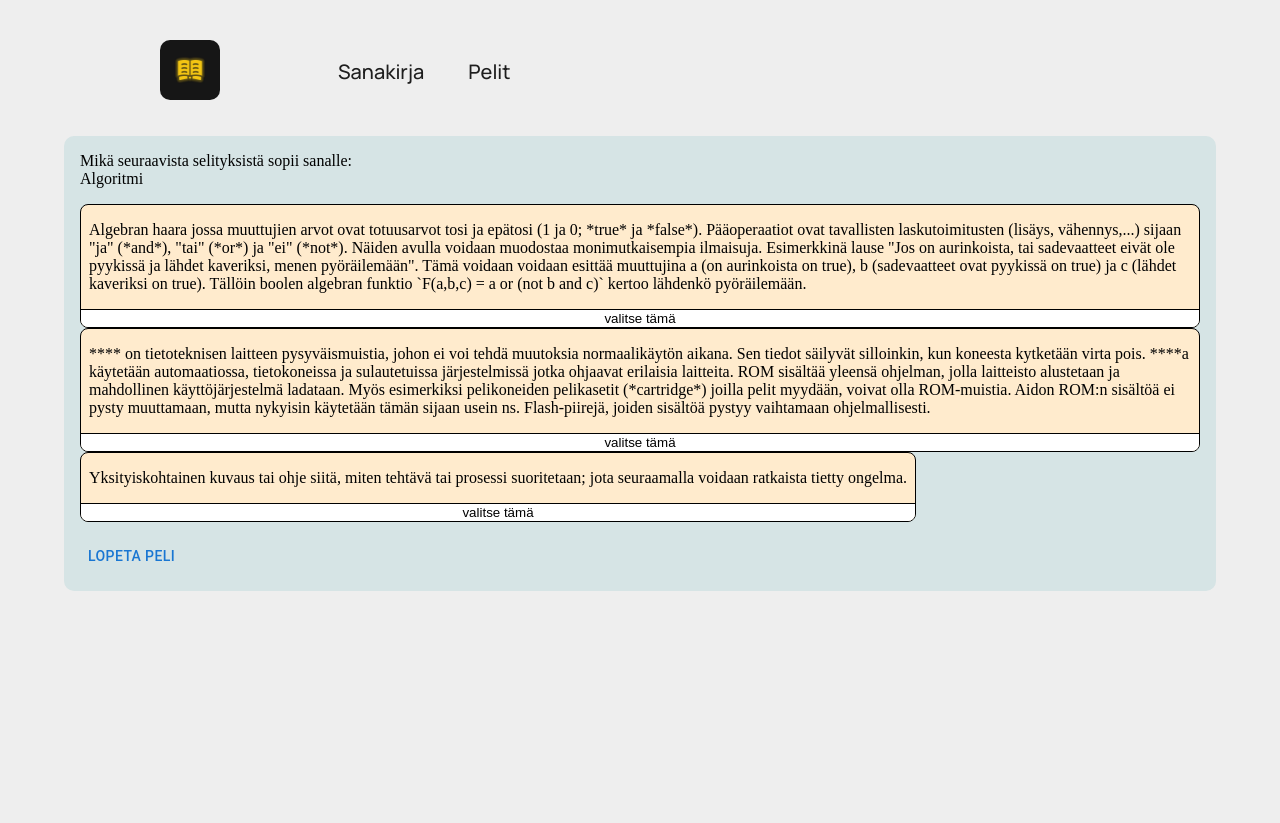
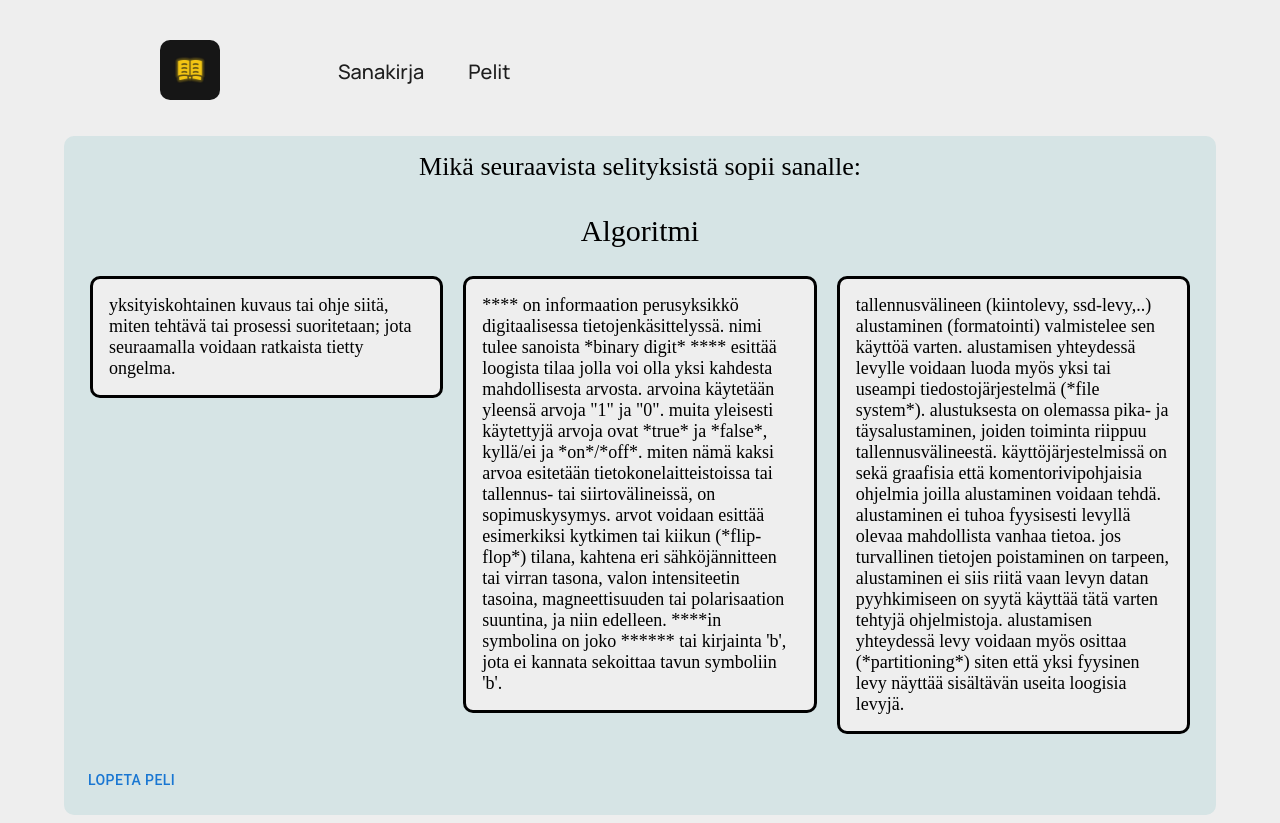
Before and after one commit to StefanYlimaki/TVT-Sanasto, a React (Create React App) app: page /games/match_word_and_definition in a window 1280 px wide. Both pictures are taken after a click on the button "ALOITA PELI". Before the commit the page ends 800 px from the top, so only its background shows below. Built offline with nearby package versions, Linux system fonts and the light colour scheme.

Commit message:
Continued to develop the game, bug fixes, and enhanced gameplay. styled also

```diff
--- a/src/containers/games/matchWordAndDefinition/MatchWordAndDefinition.jsx
+++ b/src/containers/games/matchWordAndDefinition/MatchWordAndDefinition.jsx
@@ -9,28 +9,104 @@ import { Button } from "@mui/material";
 
 const MatchWordAndDefinition = () => {
   const [gameRunning, setGameRunning] = useState(false);
+  const [scoreBoardVisible, setScoreBoardVisible] = useState(false);
   const [error, setError] = useState(null);
   const [words, setWords] = useState(comp_basic);
   const [randomWord, setRandomWord] = useState(null);
   const [definitions, setDefinitions] = useState([]);
+  const [usedIndexes, setUsedIndexes] = useState([]);
+  const [points, setPoints] = useState(0)
 
-  const definitionsToUse = []
+  const definitionsToUse = [];
 
   const options = [
     { value: comp_basic, label: "Tietotekniikan Perustermistöä" },
     { value: networks_basic, label: "Internet ja Tietoverkot" },
   ];
 
+  const getRandomWord = () => {
+    let index = Math.floor(Math.random() * words.length);
+    for (let i = 0; usedIndexes.includes(index); i++) {
+      index = Math.floor(Math.random() * words.length);
+    }
+    setUsedIndexes(usedIndexes.push(index));
+    return words[index];
+  };
+
   const getRandomDefinition = () => {
-    const word = words[Math.floor(Math.random() * words.length)];
-    const FilteredDefinition = word.definition.replaceAll(word.finnish, "****").replaceAll(word.english, "****")
-    return FilteredDefinition;
+    const word = getRandomWord();
+    let wordsToFilterEnglish = word.english.toLowerCase().split(/[- ,]+/);
+    let wordsToFilterFinnish = word.finnish.toLowerCase().split(/[- ,]+/);
+    const wordsToFilter = wordsToFilterFinnish.concat(wordsToFilterEnglish);
+    let filteredDefinition = word.definition.toLowerCase();
+    wordsToFilter.forEach(
+      (w) => (filteredDefinition = filteredDefinition.replaceAll(w, "****"))
+    );
+    return filteredDefinition;
+  };
+
+  const handleClickOnDefinition = (definition) => {
+    const answer = definition;
+
+    let wordsToFilterEnglish = randomWord.english.toLowerCase().split(/[- ,]+/);
+    let wordsToFilterFinnish = randomWord.finnish.toLowerCase().split(/[- ,]+/);
+    const wordsToFilter = wordsToFilterFinnish.concat(wordsToFilterEnglish);
+    let filteredDefinition = randomWord.definition.toLowerCase();
+    wordsToFilter.forEach(
+      (w) => (filteredDefinition = filteredDefinition.replaceAll(w, "****"))
+    );
+
+    if (answer === filteredDefinition) {
+      nextRound();
+    } else {
+      endOfGame();
+    }
+  };
+
+  const endOfGame = () => {
+    setGameRunning(false);
+    setWords(null);
+    setScoreBoardVisible(true)
+  };
+
+  const nextRound = () => {
+    setPoints(points + 1)
+    let index = Math.floor(Math.random() * words.length)
+    usedIndexes.push(index)
+    const wordThatIsRandom = words[index];
+    setRandomWord(wordThatIsRandom);
+    definitionsToUse.push(getRandomDefinition());
+    definitionsToUse.push(getRandomDefinition());
+
+    let wordsToFilterEnglish = wordThatIsRandom.english
+      .toLowerCase()
+      .split(/[- ,]+/);
+    let wordsToFilterFinnish = wordThatIsRandom.finnish
+      .toLowerCase()
+      .split(/[- ,]+/);
+    const wordsToFilter = wordsToFilterFinnish.concat(wordsToFilterEnglish);
+    let filteredDefinition = wordThatIsRandom.definition.toLowerCase();
+    wordsToFilter.forEach(
+      (w) => (filteredDefinition = filteredDefinition.replaceAll(w, "****"))
+    );
+    definitionsToUse.push(filteredDefinition);
+    definitionsToUse.sort((a, b) => 0.5 - Math.random());
+    setDefinitions(shuffleArray(definitionsToUse));
+    setUsedIndexes([]);
+  };
+
+  const shuffleArray = (array) => {
+    for (let i = array.length - 1; i > 0; i--) {
+      const j = Math.floor(Math.random() * (i + 1));
+      [array[i], array[j]] = [array[j], array[i]];
+    }
+    return array;
   };
 
   return (
     <div className="game">
       {error !== null ? <div className="game__error">{error}</div> : <></>}
-      {!gameRunning ? (
+      {!gameRunning && !scoreBoardVisible ? (
         <div className="game__settings">
           <Select
             placeholder="Valitse kategoria jonka sanoja haluat harjoitella"
@@ -45,14 +121,37 @@ const MatchWordAndDefinition = () => {
                   setError(null);
                 }, 3000);
               } else {
+                setPoints(0)
                 setError(null);
                 setGameRunning(true);
-                const wordThatIsRandom = (words[Math.floor(Math.random() * words.length)]);
-                setRandomWord(wordThatIsRandom)
-                definitionsToUse.push(getRandomDefinition())
-                definitionsToUse.push(getRandomDefinition())
-                definitionsToUse.push(wordThatIsRandom.definition.replaceAll(wordThatIsRandom.finnish, "****").replaceAll(wordThatIsRandom.english, "****"))
-                setDefinitions(definitionsToUse)
+                const wordThatIsRandom =
+                  words[Math.floor(Math.random() * words.length)];
+                setRandomWord(wordThatIsRandom);
+                definitionsToUse.push(getRandomDefinition());
+                definitionsToUse.push(getRandomDefinition());
+
+                let wordsToFilterEnglish = wordThatIsRandom.english
+                  .toLowerCase()
+                  .split(/[- ,]+/);
+                let wordsToFilterFinnish = wordThatIsRandom.finnish
+                  .toLowerCase()
+                  .split(/[- ,]+/);
+                const wordsToFilter =
+                  wordsToFilterFinnish.concat(wordsToFilterEnglish);
+                let filteredDefinition =
+                  wordThatIsRandom.definition.toLowerCase();
+                wordsToFilter.forEach(
+                  (w) =>
+                    (filteredDefinition = filteredDefinition.replaceAll(
+                      w,
+                      "****"
+                    ))
+                );
+
+                definitionsToUse.push(filteredDefinition);
+                definitionsToUse.sort((a, b) => 0.5 - Math.random());
+                setDefinitions(shuffleArray(definitionsToUse));
+                setUsedIndexes([]);
               }
             }}
           >
@@ -60,31 +159,37 @@ const MatchWordAndDefinition = () => {
           </Button>
         </div>
       ) : (
-        <div className="game__gameplay">
+        <div>
+          {!scoreBoardVisible
+          ? (<><div className="game__gameplay">
           <div className="game__gameplay-advice">
-            Mikä seuraavista selityksistä sopii sanalle:
+            <div className="game__gameplay-advice_text">
+              Mikä seuraavista selityksistä sopii sanalle:
+            </div>
             {randomWord !== null ? (
-              <div>{randomWord.finnish} </div>
+              <div className="game__gameplay-advice_word">
+                {randomWord.finnish}{" "}
+              </div>
             ) : (
               <></>
             )}
           </div>
           <div className="game__gameplay-options">
-            {definitions !== null
-            ?
-              <div>
-                {definitions.map(d =>
+            {definitions !== null ? (
+              <div className="game__gameplay-options_single">
+                {definitions.map((d) => (
                   <div
                     key={d}
-                    className="game__gameplay-options_single"
+                    className="game__gameplay-options_single-option"
+                    onClick={() => handleClickOnDefinition(d)}
                   >
-                    <div><p>{d}</p><button>valitse tämä</button></div>
-
+                    <p>{d}</p>
                   </div>
-                )}
+                ))}
               </div>
-            : <></>
-            }
+            ) : (
+              <></>
+            )}
           </div>
           <Button
             onClick={() => {
@@ -94,6 +199,13 @@ const MatchWordAndDefinition = () => {
           >
             Lopeta peli
           </Button>
+        </div></>)
+          : (<div>
+              <p>scoreboard</p>
+              <p>Sait {points} pistettä</p>
+              <button onClick={() => setScoreBoardVisible(false)}>sulje scoreboard</button>
+            </div>)
+          }
         </div>
       )}
     </div>
--- a/src/containers/games/matchWordAndDefinition/matchWordAndDefinition.css
+++ b/src/containers/games/matchWordAndDefinition/matchWordAndDefinition.css
@@ -4,20 +4,69 @@
     font-size: 20px;
 }
 
+.game__gameplay {
+    display: flex;
+    flex-direction: column;
+    align-items: flex-start
+}
+
+.game__gameplay-advice {
+    display: flex;
+    color: var(--color-text);
+    justify-content: flex-start;
+    justify-content: space-between;
+    width: 100%;
+    flex-direction: column;
+}
+
+.game__gameplay-advice_text {
+    font-size: 26px;
+    display: flex;
+    justify-content: center;
+}
+
+.game__gameplay-advice_word {
+    display: flex;
+    justify-content: center;
+    font-size: 30px;
+    padding-top: 2rem;
+
+}
+
 .game__gameplay-options {
     display: flex;
-    justify-content: space-between;
-    align-self: space-between;
     flex-direction: row;
-    padding: 1rem 0rem;
 }
 
 .game__gameplay-options_single {
     display: flex;
     flex-direction: row;
+    justify-content: space-between;
 }
 
+.game__gameplay-options_single-option {
+    display: flex;
+    flex-direction: column;
+    justify-content: space-between;
+    padding: 10px;
+    flex: 1;
+
+}
+
+.game__gameplay-options_single p {
+    border-style: solid;
+    border-radius: 10px;
+    font-size: large;
+    padding: 1rem;
+    color: var(--color-text);
+    background-color: var(--color-bg);
+    cursor: pointer;
+}
+
+
 .game__gameplay-options_single button {
+    display: flex;
+    align-items: flex-end;
     width: 100%;
     background-color:white;
     border: none;
@@ -27,19 +76,6 @@
     border-bottom-left-radius: 7px;
 }
 
-.game__gameplay-options_single div {
-    background-color: blanchedalmond;
-    display: flex;
-    border-style: solid;
-    border-radius: 8px;
-    border-width: 1px;
-    justify-content: space-between;
-    flex-direction: column;
-}
-
-.game__gameplay-options_single p {
-    padding: 0rem 0.5rem;
-}
 
 .game {
     display: flex;
@@ -48,3 +84,9 @@
     border-radius: 10px;
     padding: 1rem;
 }
+
+@media screen and (max-width: 1000px) {
+    .game__gameplay-options_single {
+        flex-direction: column;
+    }
+}
```
